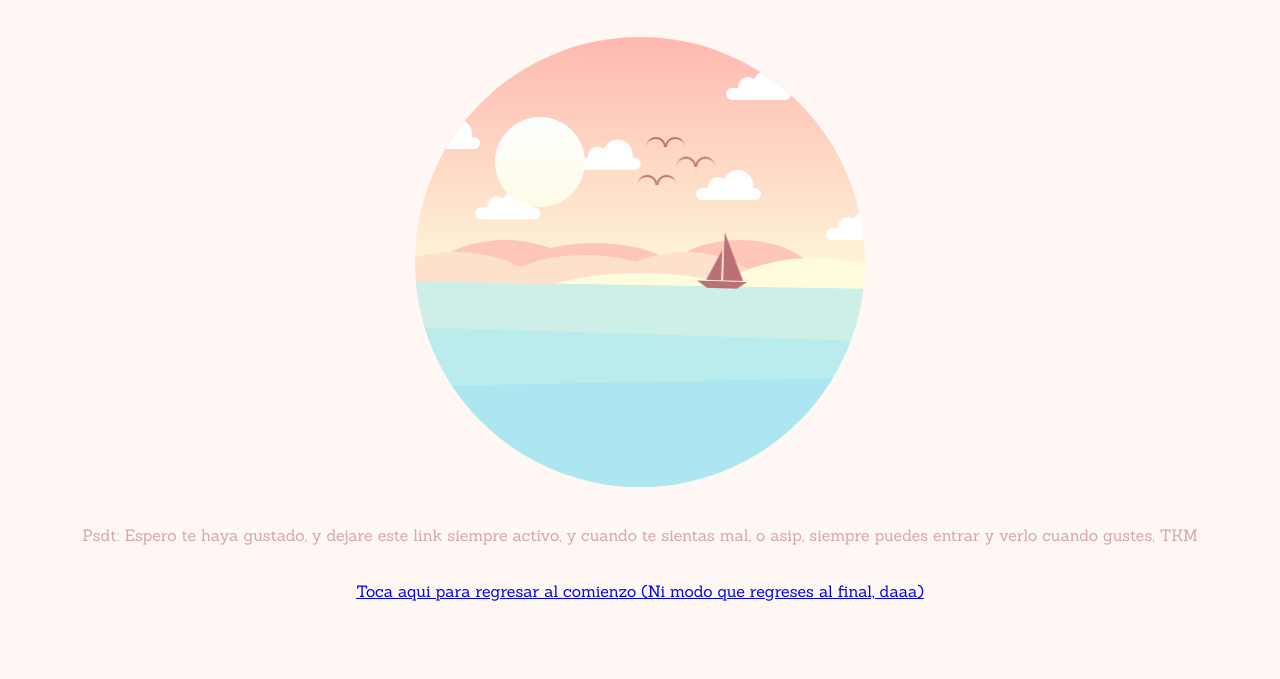
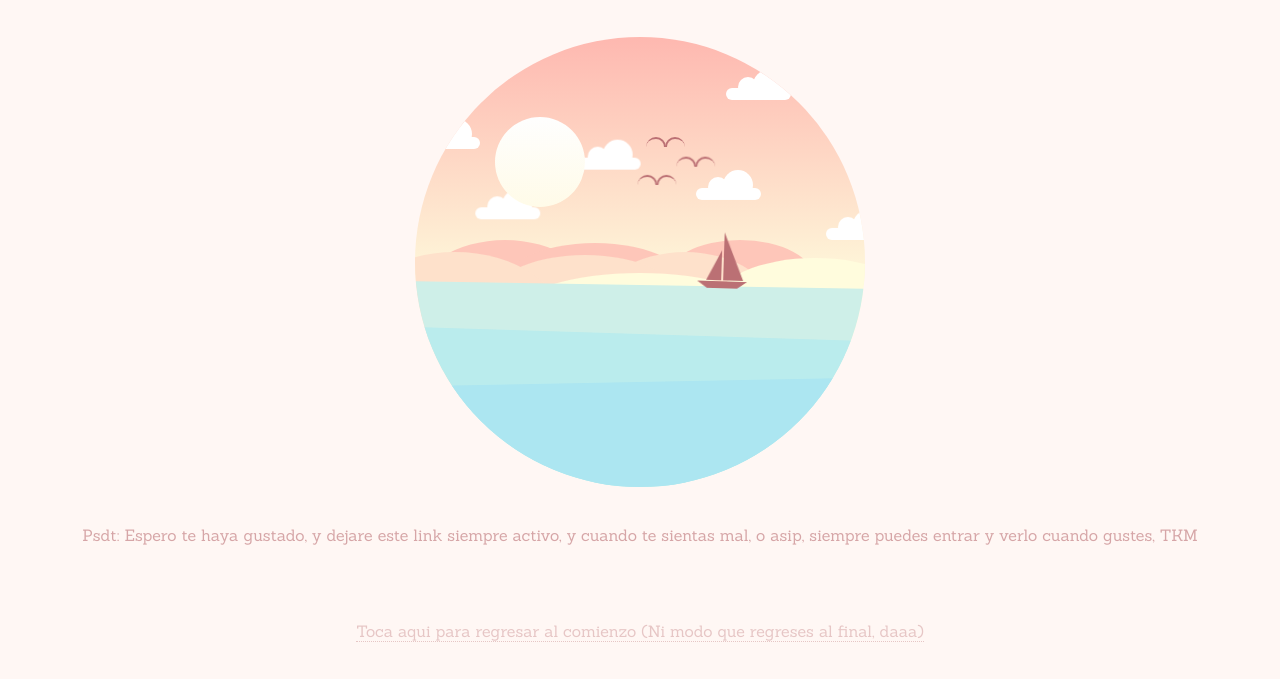
Before and after one commit to SopTeo/Despedida, a plain HTML site: page index.html in a window 1280 px wide. Shown: the part 145-824 px from the top of the page. Before the commit the page ends 800 px from the top, so only its background shows below. Drawn offline with nearby package versions, Linux system fonts and the light colour scheme.

Commit message:
Update index.html

```diff
--- a/index.html
+++ b/index.html
@@ -99,7 +99,7 @@ Click on the sun/moon for animation
 
   </div>
   <p>Psdt: Espero te haya gustado, y dejare este link siempre activo, y cuando te sientas mal, o asip, siempre puedes entrar y verlo cuando gustes, TKM</p>
-  <a class="p" href="https://sopteo.github.io/Lunares/">Toca aqui para regresar al comienzo (Ni modo que regreses al final, daaa)</a>
+  <p><a href="https://sopteo.github.io/Lunares/">Toca aqui para regresar al comienzo (Ni modo que regreses al final, daaa)</a></p>
 
 </div>
 <!-- partial -->
```
